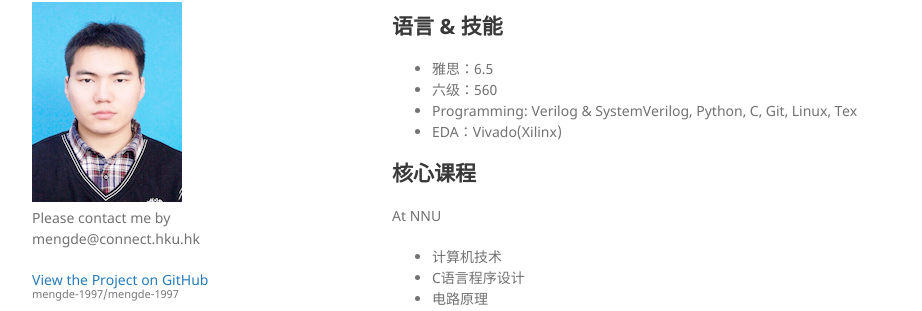
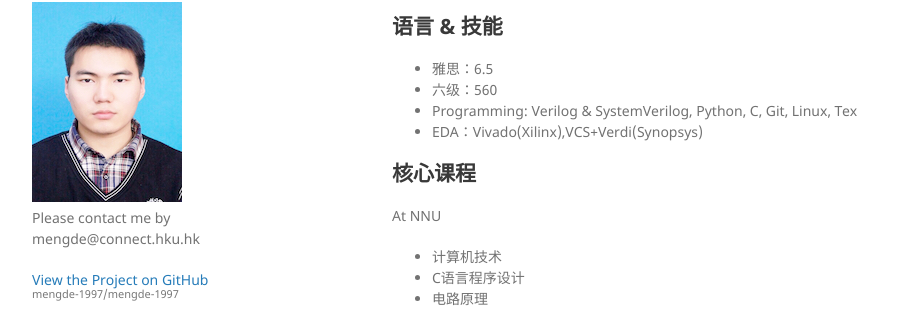
Before and after one commit to mengde-1997/mengde-1997, a Jekyll site: the page built from pub.md, in a window 1280 px wide and 900 px high, scrolled down 984 px. Shown: the part 138-449 px from the top of the window, without its empty margins (178-1100 px from the left). Built offline with Jekyll 4.4.1, drawn with Linux system fonts in a browser that asks for light colours; our own code applies the rules of GitHub Pages for plain Markdown files.

Commit message:
Update pub.md

```diff
--- a/pub.md
+++ b/pub.md
@@ -47,7 +47,7 @@ layout: default
 * 雅思：6.5<br />
 * 六级：560<br />
 * Programming: Verilog & SystemVerilog, Python, C, Git, Linux, Tex<br />
-* EDA：Vivado(Xilinx)
+* EDA：Vivado(Xilinx),VCS+Verdi(Synopsys)
 
 ## 核心课程
 At NNU<br />
```
